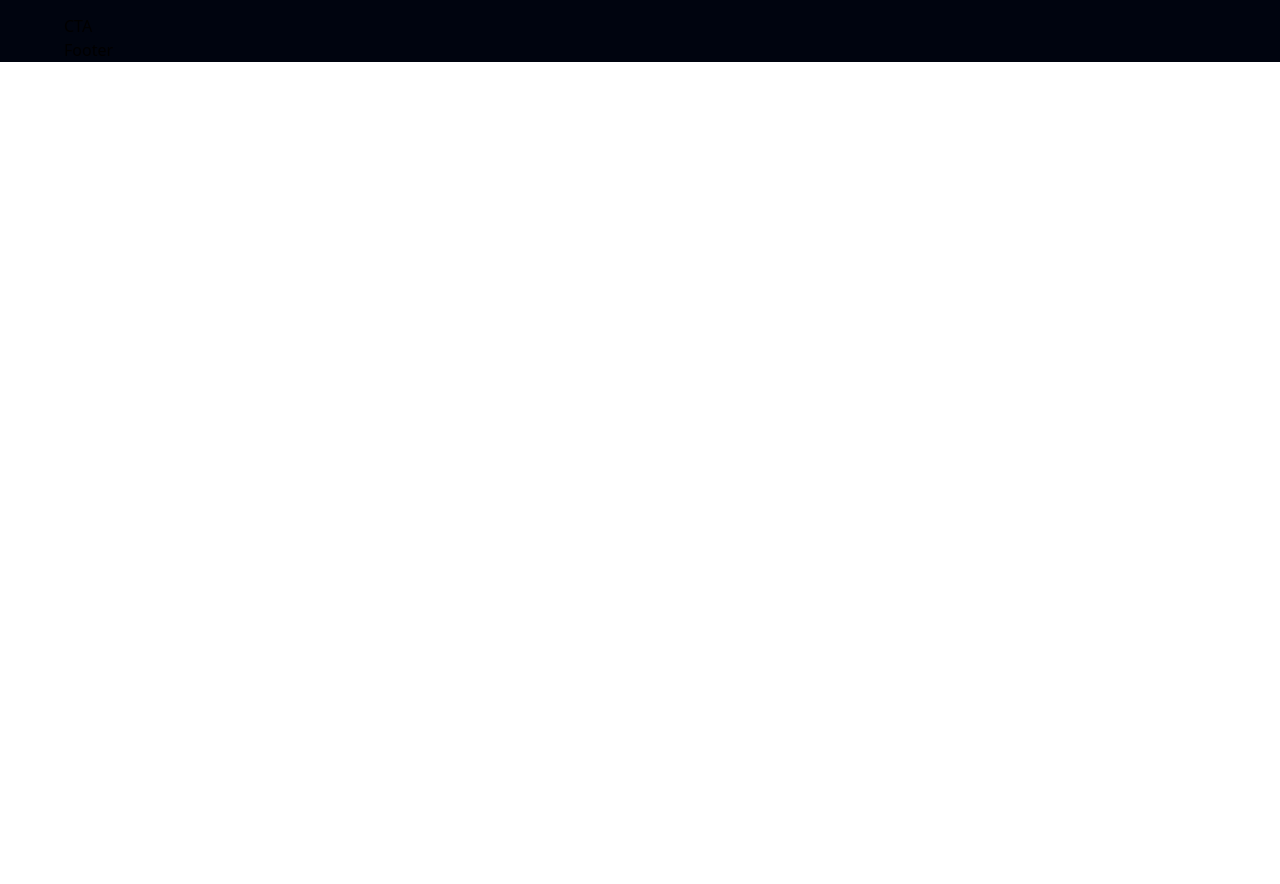
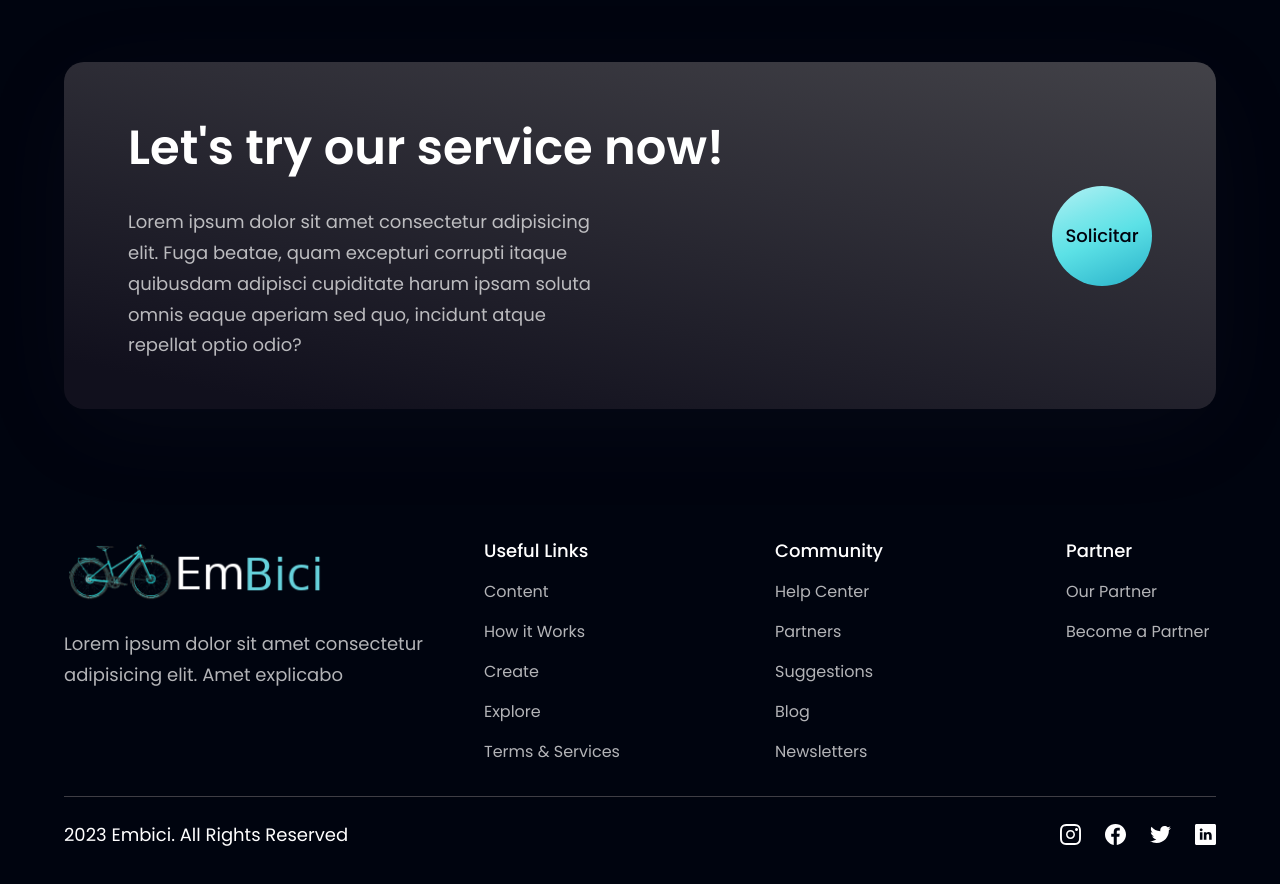
Before and after one commit to jorgeProgramaEn5/embiciate-de-cuba, a React (Vite) app: page / in a window 1280 px wide. Shown: the part 4307-5191 px from the top of the page. Before the commit the page ends 4369 px from the top, so only its background shows below. Built offline with nearby package versions, Linux system fonts and the light colour scheme.

Commit message:
finish basic structure

```diff
--- a/index.html
+++ b/index.html
@@ -4,7 +4,7 @@
     <meta charset="UTF-8" />
     <link rel="icon" type="image/svg+xml" href="/vite.svg" />
     <meta name="viewport" content="width=device-width, initial-scale=1.0" />
-    <title>Vite + React</title>
+    <title>EmBici</title>
   </head>
   <body>
     <div id="root"></div>
--- a/src/Components/CTA.jsx
+++ b/src/Components/CTA.jsx
@@ -1,9 +1,26 @@
-import React from 'react'
+import style from '../style';
+import Buttons from './Buttons';
 
-const CTA = () => {
-  return (
-    <div>CTA</div>
-  )
-}
+const CTA = () => (
+  <section className={`sm:flex-row flex-col bg-black-gradient-2 box-shadow rounded-[20px]
+  ${style.padding} ${style.marginY} ${style.flexCenter}`}
+  >
+    <div className='flex-1 flex flex-col'>
+      <h2 className={style.heading2}>
+        Let's try our service now!
+      </h2>
+      <p className={`${style.paragraph} text-left max-w-[470px] mt-5`}>
+        Lorem ipsum dolor sit amet consectetur
+        adipisicing elit. Fuga beatae, quam excepturi
+        corrupti itaque quibusdam adipisci cupiditate
+        harum ipsam soluta omnis eaque aperiam sed quo,
+        incidunt atque repellat optio odio?
+      </p>
+    </div>
+    <div className={`${style.flexCenter} sm:ml-10 ml-0 sm:mt-0 mt-10`}>
+      <Buttons />
+    </div>
+  </section>
+)
 
 export default CTA
--- a/src/Components/Footer.jsx
+++ b/src/Components/Footer.jsx
@@ -1,9 +1,59 @@
-import React from 'react'
+import style from '../style';
+import { footerLinks, socialMedia } from '../constants';
+import { logo_bici } from '../assets';
+import React from 'react';
 
-const Footer = () => {
-  return (
-    <div>Footer</div>
-  )
-}
+
+const Footer = () => (
+  <section className={`flex-col ${style.paddingY} ${style.flexCenter}`}>
+    <div className={`md:flex-row flex-col mb-8 w-full ${style.flexStart}`}>
+      <div>
+        <img src={logo_bici} alt='logo' className='w-[266px] h-[72px] object-contain'/>
+        <p className={`${style.paragraph} text-left max-w-[420px] mt-5`}>
+        Lorem ipsum dolor sit amet consectetur adipisicing elit.
+        Amet explicabo
+        </p>
+      </div>
+      <div className='flex-[1.5] w-full flex flex-row justify-between flex-wrap md:mt-0 mt-10'>
+        {footerLinks.map((footerLink) => (
+          <div key={footerLink.key} className='flex flex-col ss:my-0 my-4 min-w-[150px]'>
+            <h4 className='font-poppins font-medium text-[18px] leading-[27px] text-white'>
+              {footerLink.title}
+            </h4>
+            <ul className='list-none mt-4'>
+              {footerLink.links.map((link, index) => (
+                <li
+                  key={link.name}
+                  className={`font-poppins font-normal text-[16px] leading-[24px]
+                  text-dimWhite  cursor-pointer ${index !== footerLink.links.length -1 ? "mb-4" : "mb-0"}`}
+                >
+                  <a href={link.link} className={`hover:text-secondary `}>
+                    {link.name}
+                  </a>
+                </li>
+              ))}
+            </ul>
+          </div>
+        ))}
+      </div>
+    </div>
+    <div className='w-full flex justify-between items-center md:flex-row flex-col pt-6 border-t-[1px] border-t-[#3F3E45]'>
+      <p className='font-poppins font-normal text-center text-[18px] leading-[27px] text-white'>
+        2023 Embici. All Rights Reserved
+      </p>
+      <div className='flex flex-row md:mt-0 mt-6'>
+        {socialMedia.map((social, index)=>(
+          <img
+            key={social.id}
+            src={social.icon}
+            alt={social.icon}
+            className={`w-[21px] h-[21px] object-contain cursor-pointer ${index !== socialMedia.length -1 ? "mr-6" : "mr-0"}`}
+
+          />
+        ))}
+      </div>
+    </div>
+  </section>
+)
 
 export default Footer
--- a/src/Components/Testimonials.jsx
+++ b/src/Components/Testimonials.jsx
@@ -1,20 +1,20 @@
-import style from '../style';
+import styles from '../style';
 import { feedback } from '../constants';
 import Feedbackcard from './Feedbackcard';
 
 
 
 const Testimonials = () => (
-  <section id='clients' className={`${style.paddingY} ${style.flexCenter} flex-col relative`}>
+  <section id='clients' className={`${styles.paddingY} ${styles.flexCenter} flex-col relative`}>
     <div className='absolute z-[0] -right-[50%]
       top-0 w-[60%] h-[60%] rounded-full blue__gradient' />
     <div className='w-full flex justify-between items-center md:flex-row flex-col sm:mb-16 mb-6 relative z-[1]'>
-      <h1 className={style.heading2}>
+      <h1 className={styles.heading2}>
         What people are, <br className='sm:block hidden'/>
         saying about us
       </h1>
       <div className='w-full md:mt-0 mt-6'>
-        <p className={`${style.paragraph} text-left max-w-[470px] mt-5`}>
+        <p className={`${styles.paragraph} text-left max-w-[470px] mt-5`}>
           Lorem, ipsum dolor sit amet consectetur adipisicing elit. Delectus debitis
           blanditiis nihil error eum! Laboriosam, delectus. Dolorem delectus at suscipit
           distinctio natus. Qui tempora voluptas eligendi aliquid iste sint dolor!
```
